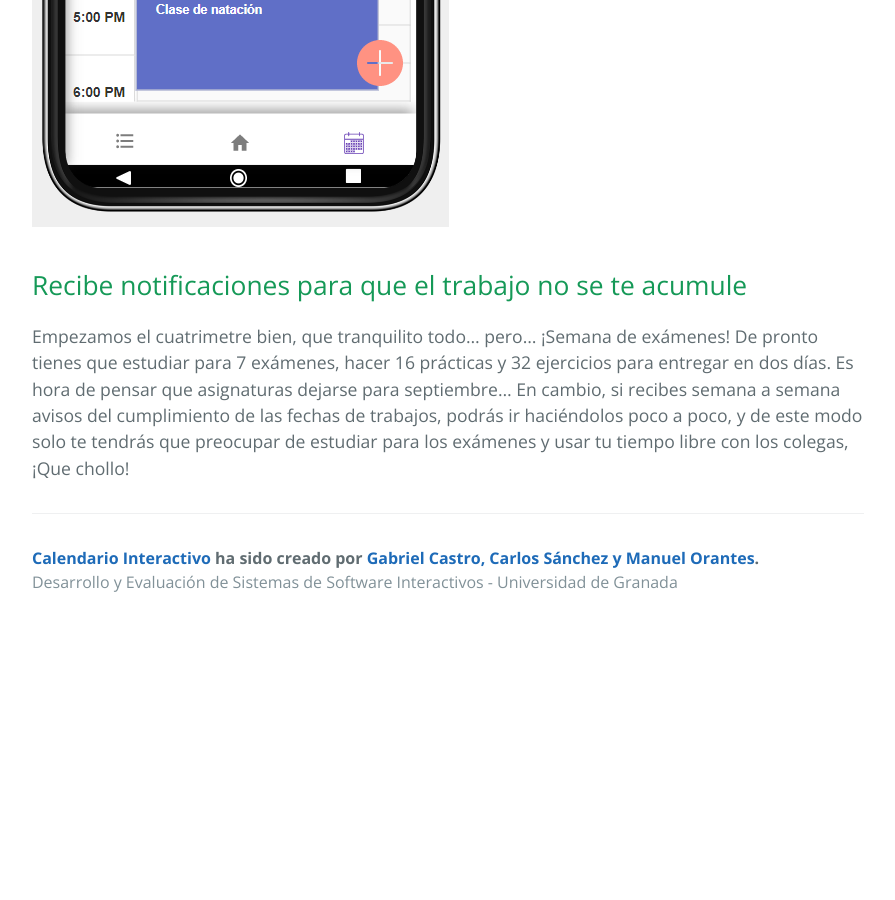
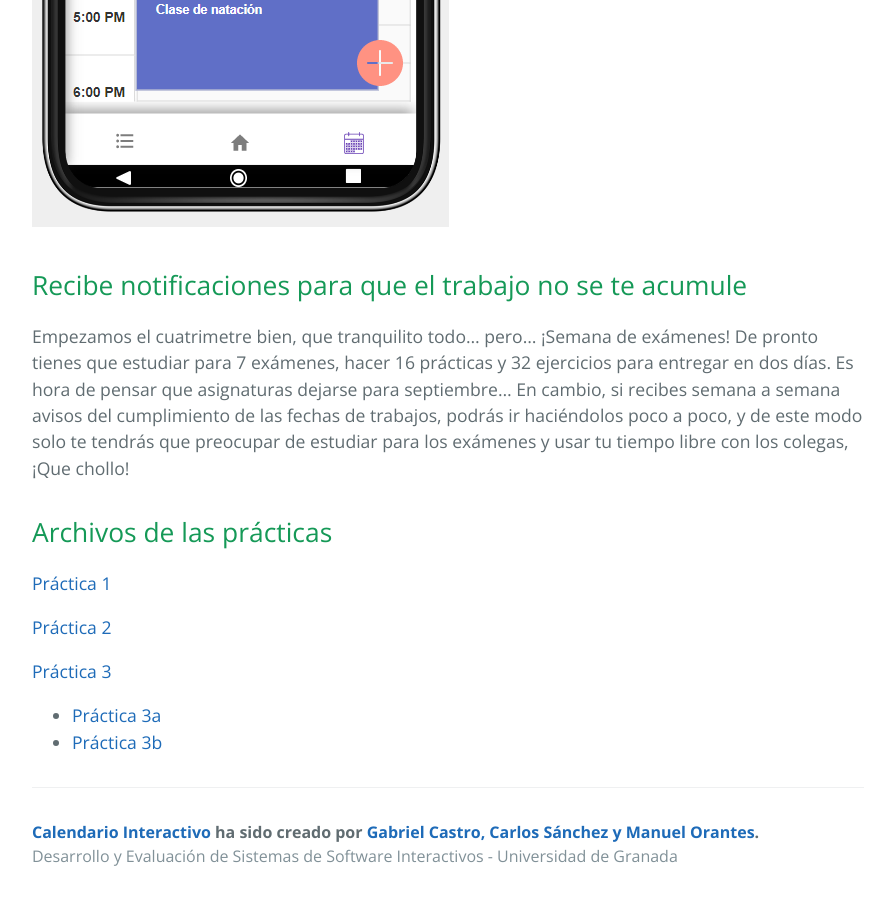
Before and after one commit to GabCas28/calendario-interactivo, a Jekyll site: the page built from index.markdown, in a window 1280 px wide and 900 px high, scrolled down 4622 px. Shown: the whole window, without its empty margins (192-1087 px from the left). Built offline with Jekyll 4.4.1, drawn with Linux system fonts in a browser that asks for light colours; before the commit the page ends 5248 px from its top, so only the background shows below that.

Commit message:
Added archive links

```diff
--- a/index.markdown
+++ b/index.markdown
@@ -34,3 +34,15 @@ Entra en la vista de calendario y mira lo que te depara la semana. Podrás ver e
 
 ## Recibe notificaciones para que el trabajo no se te acumule
 Empezamos el cuatrimetre bien, que tranquilito todo... pero... ¡Semana de exámenes! De pronto tienes que estudiar para 7 exámenes, hacer 16 prácticas y 32 ejercicios para entregar en dos días. Es hora de pensar que asignaturas dejarse para septiembre... En cambio, si recibes semana a semana avisos del cumplimiento de las fechas de trabajos, podrás ir haciéndolos poco a poco, y de este modo solo te tendrás que preocupar de estudiar para los exámenes y usar tu tiempo libre con los colegas, ¡Que chollo!
+
+
+## Archivos de las prácticas
+
+[Práctica 1](./Practicas/Practica1)
+
+[Práctica 2](./Practicas/Practica2)
+
+[Práctica 3](./Practicas/Practica3)
+
+- [Práctica 3a](./Practicas/Practica3/Practica3a)
+- [Práctica 3b](./Practicas/Practica3/Practica3b)
```
